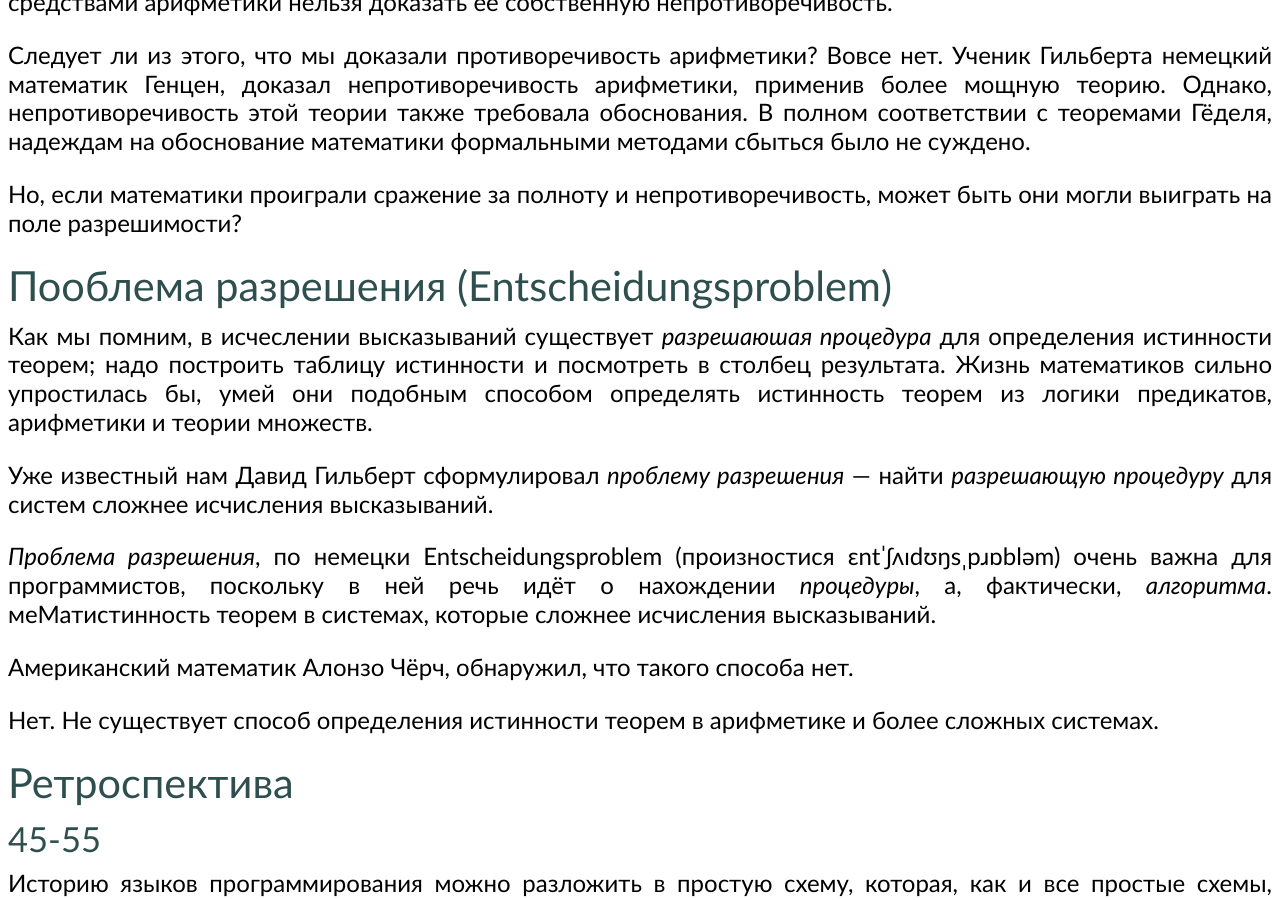
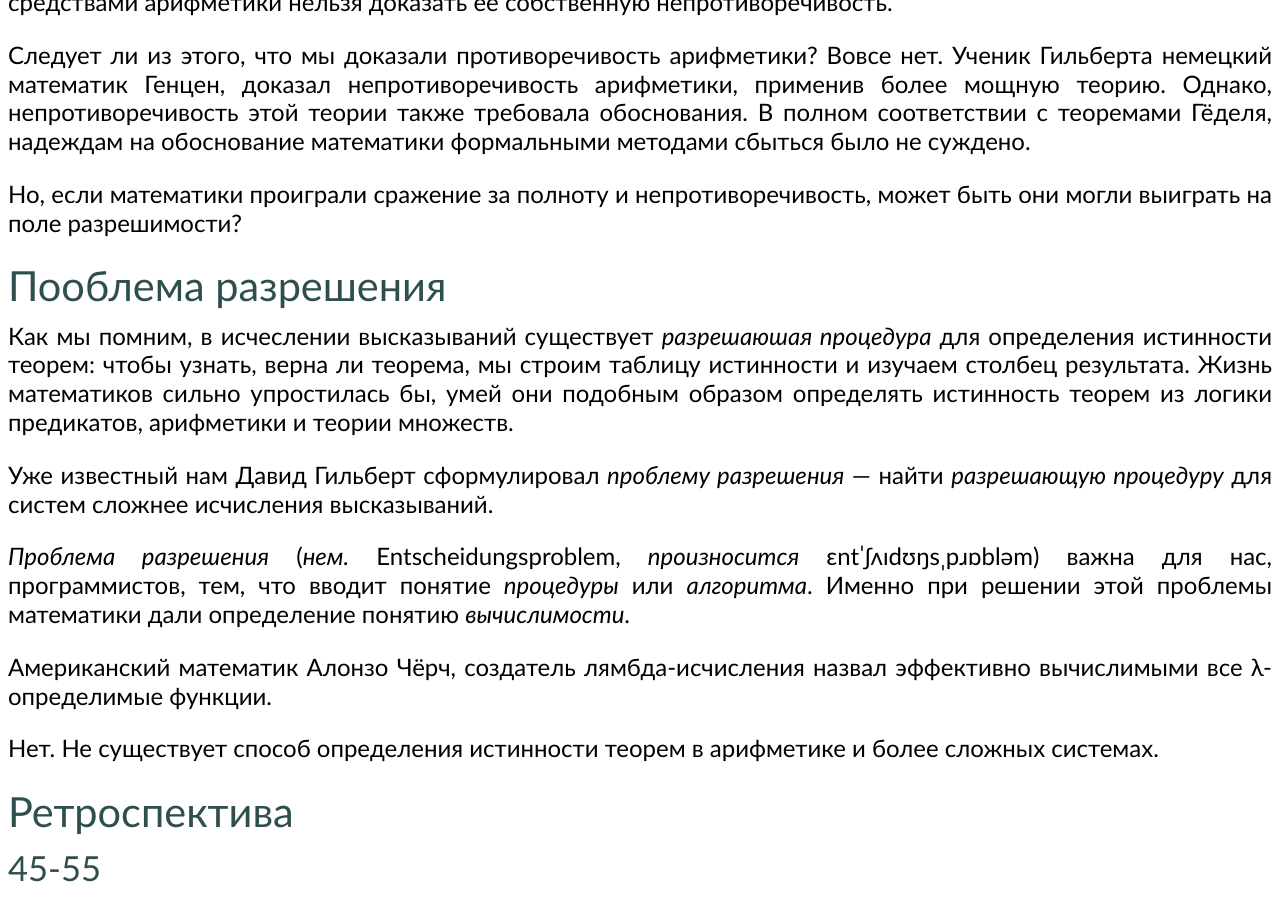
Before and after one commit to markshevchenko/markshevchenko.github.io, a Jekyll site: the page built from articles/program-languages.md, in a window 1280 px wide and 900 px high, scrolled down 2439 px. Built offline with Jekyll 4.4.1, drawn with Linux system fonts in a browser that asks for light colours; some web fonts are replaced; comment, search, counter and statistics services are not loaded.

Commit message:
Update program-languages.md

```diff
--- a/articles/program-languages.md
+++ b/articles/program-languages.md
@@ -80,16 +80,15 @@ id: program-languages
 
 Но, если математики проиграли сражение за полноту и непротиворечивость, может быть они могли выиграть на поле разрешимости?
 
-## Пооблема разрешения (Entscheidungsproblem)
+## Пооблема разрешения
 
-Как мы помним, в исчеслении высказываний существует *разрешаюшая процедура* для определения истинности теорем; надо построить таблицу истинности и посмотреть в столбец результата. Жизнь математиков сильно упростилась бы, умей они подобным способом определять истинность теорем из логики предикатов, арифметики и теории множеств.
+Как мы помним, в исчеслении высказываний существует *разрешаюшая процедура* для определения истинности теорем: чтобы узнать, верна ли теорема, мы строим таблицу истинности и изучаем столбец результата. Жизнь математиков сильно упростилась бы, умей они подобным образом определять истинность теорем из логики предикатов, арифметики и теории множеств.
 
 Уже известный нам Давид Гильберт сформулировал *проблему разрешения*&nbsp;&mdash; найти *разрешающую процедуру* для систем сложнее исчисления высказываний.
 
-*Проблема разрешения*, по немецки Entscheidungsproblem (произностися ɛntˈʃʌɪdʊŋsˌpɹɒbləm) очень важна для программистов, поскольку в ней речь идёт о нахождении *процедуры*, а, фактически, *алгоритма*.
-меМатистинность теорем в системах, которые сложнее исчисления высказываний.
+*Проблема разрешения* (*нем.* Entscheidungsproblem, *произносится* ɛntˈʃʌɪdʊŋsˌpɹɒbləm) важна для нас, программистов, тем, что вводит понятие *процедуры* или *алгоритма*. Именно при решении этой проблемы математики дали определение понятию *вычислимости*.
 
-Американский математик Алонзо Чёрч, обнаружил, что такого способа нет.
+Американский математик Алонзо Чёрч, создатель лямбда-исчисления назвал эффективно вычислимыми все λ-определимые функции.
 
 Нет. Не существует способ определения истинности теорем в арифметике и более сложных системах.
 
```
